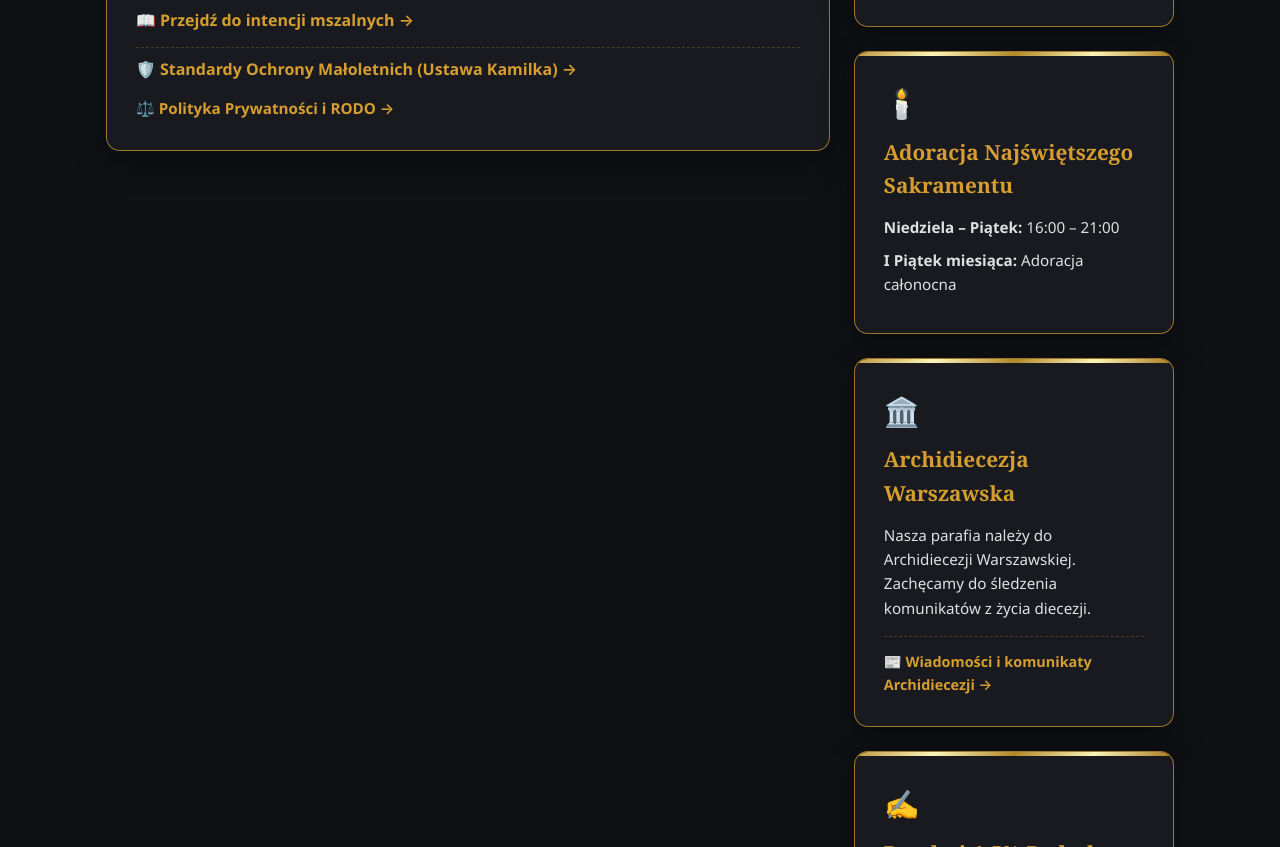
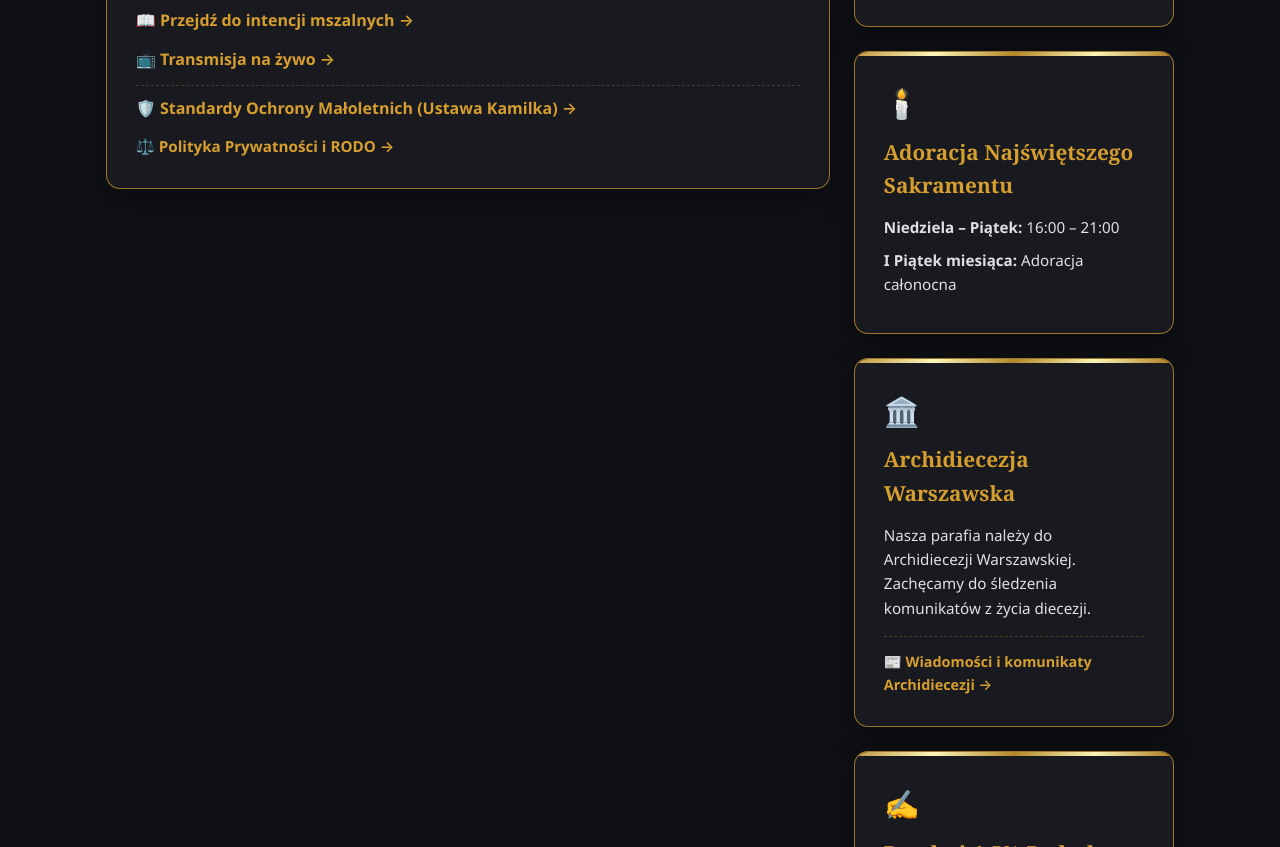
Before and after one commit to luigi9486/kazun, a plain HTML site: page index.html in a window 1280 px wide. Shown: the part 1118-1965 px from the top of the page. Drawn offline with Linux system fonts and the light colour scheme; no server answers.

Commit message:
Modify important information section in index.html
Updated section titles and added a link for live transmission.

```diff
--- a/index.html
+++ b/index.html
@@ -151,7 +151,7 @@
                 </div>
             </div>
 
-            <!-- KARTA: WAŻNE INFORMACJE I DOKUMENTY (OGŁOSZENIA, INTENCJE, STANDARDY, RODO) -->
+            <!-- KARTA: WAŻNE INFORMACJE I DOKUMENTY (OGŁOSZENIA, INTENCJE, TRANSMISJA, STANDARDY, RODO) -->
             <div class="card" id="skróty-podstron">
                 <div class="card-icon">🔗</div>
                 <h2>Ważne informacje i dokumenty</h2>
@@ -165,6 +165,12 @@
                 <div style="margin-bottom: 0.8rem;">
                     <a href="intencje.html" style="color: var(--accent-gold); text-decoration: none; font-weight: 600; font-size: 1rem; display: inline-block;">
                         📖 Przejdź do intencji mszalnych &rarr;
+                    </a>
+                </div>
+
+                <div style="margin-bottom: 0.8rem;">
+                    <a href="transmisja.html" style="color: var(--accent-gold); text-decoration: none; font-weight: 600; font-size: 1rem; display: inline-block;">
+                        📺 Transmisja na żywo &rarr;
                     </a>
                 </div>
 
```
